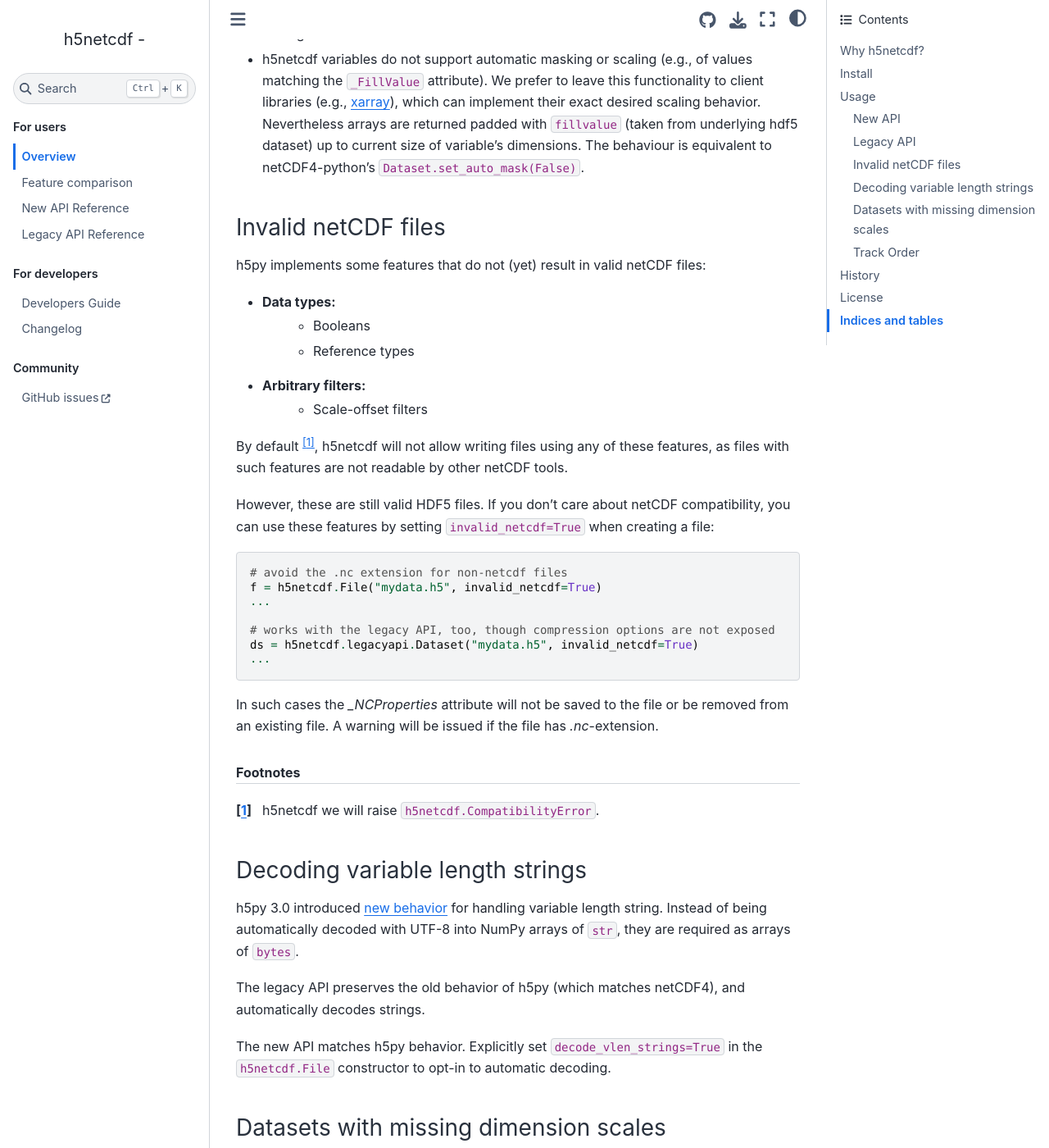
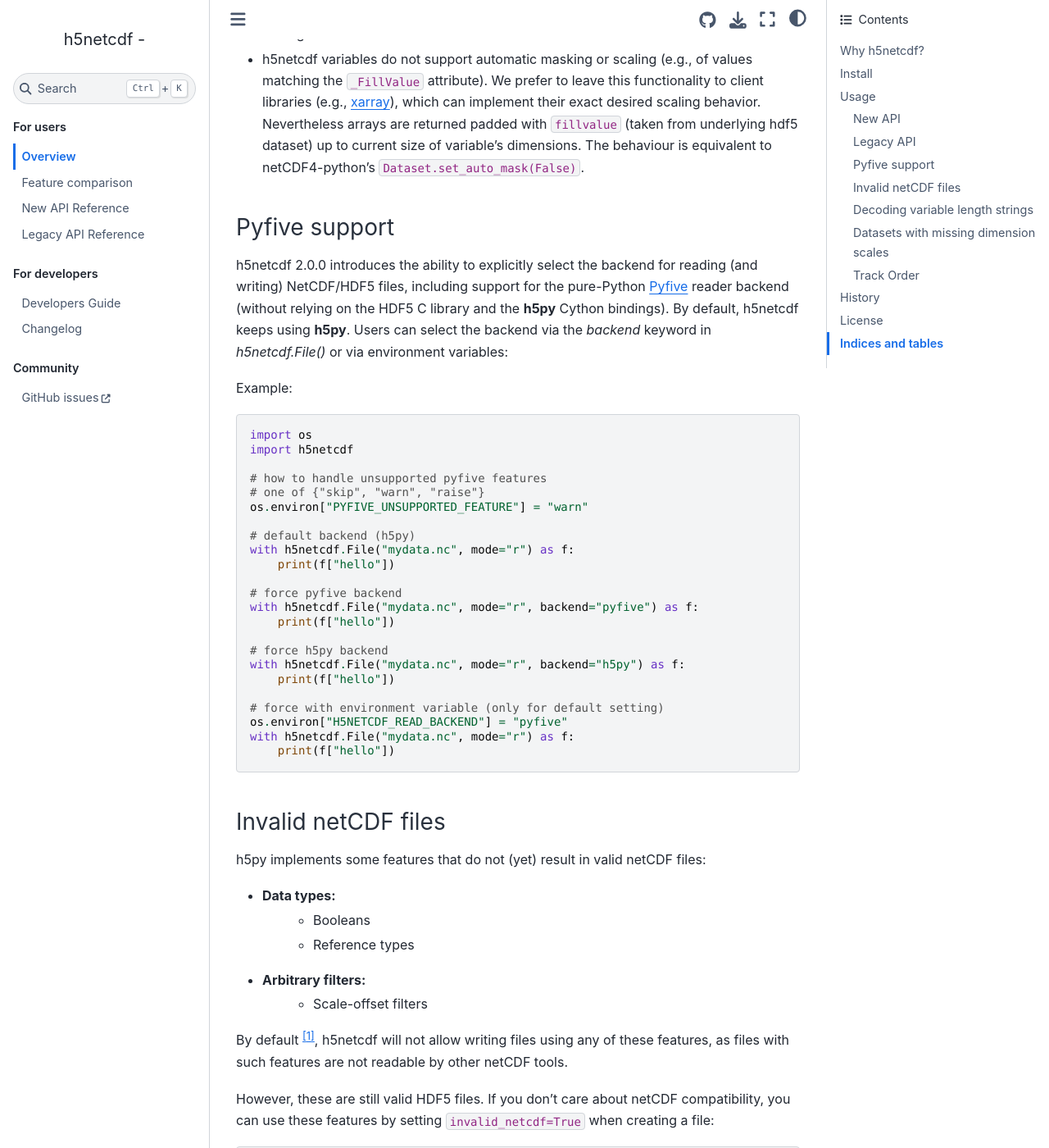
Before and after one commit to h5netcdf/h5netcdf, a Sphinx documentation site: the page built from doc/index.rst, in a window 1280 px wide and 1400 px high, scrolled down 3219 px. Shown: the whole window at 82% size. Built offline with Sphinx 7.4.7 and the Sphinx Book theme 1.1.4, drawn with Linux system fonts in a browser that asks for light colours; the version number could not be read and is left out; some of the changed text lies outside the part shown.

Commit message:
add pyfive support documentation notes, add contributors

```diff
--- a/README.rst
+++ b/README.rst
@@ -156,6 +156,43 @@ exact match. Here is an incomplete list of functionality we don't include:
   current size of variable's dimensions. The behaviour is equivalent to netCDF4-python's
   ``Dataset.set_auto_mask(False)``.
 
+Pyfive support
+~~~~~~~~~~~~~~
+
+h5netcdf 2.0.0 introduces the ability to explicitly select the backend for
+reading (and writing) NetCDF/HDF5 files, including support for the pure-Python `Pyfive`_ reader backend (without relying on the HDF5 C library and the **h5py** Cython bindings). By default, h5netcdf keeps using **h5py**. Users can select the backend via the `backend` keyword in `h5netcdf.File()` or via environment variables:
+
+Example:
+
+.. code-block:: python
+
+    import os
+    import h5netcdf
+
+    # how to handle unsupported pyfive features
+    # one of {"skip", "warn", "raise"}
+    os.environ["PYFIVE_UNSUPPORTED_FEATURE"] = "warn"
+
+    # default backend (h5py)
+    with h5netcdf.File("mydata.nc", mode="r") as f:
+        print(f["hello"])
+
+    # force pyfive backend
+    with h5netcdf.File("mydata.nc", mode="r", backend="pyfive") as f:
+        print(f["hello"])
+
+    # force h5py backend
+    with h5netcdf.File("mydata.nc", mode="r", backend="h5py") as f:
+        print(f["hello"])
+
+    # force with environment variable (only for default setting)
+    os.environ["H5NETCDF_READ_BACKEND"] = "pyfive"
+    with h5netcdf.File("mydata.nc", mode="r") as f:
+        print(f["hello"])
+
+
+.. _Pyfive: https://github.com/NCAS-CMS/pyfive
+
 .. _invalid netcdf:
 
 Invalid netCDF files
--- a/doc/devguide.rst
+++ b/doc/devguide.rst
@@ -13,6 +13,8 @@ Contributors
 - `Aleksandar Jelenak <https://github.com/ajelenak>`_
 - `Bas Couwenberg <https://github.com/sebastic>`_.
 - `Brett Naul <https://github.com/bnaul>`_
+- `Bryan Lawrence <https://github.com/bnlawrence>`_
+- `David Hassell <https://github.com/davidhassell>`_
 - `David Huard <https://github.com/huard>`_
 - `Dion Häfner <https://github.com/dionhaefner>`_
 - `Drew Parsons <https://github.com/drew-parsons>`_
@@ -31,6 +33,7 @@ Contributors
 - `Scott Henderson <https://github.com/scottyhq>`_
 - `Thomas Kluyver <https://github.com/takluyver>`_
 - `Tom Augspurger <https://github.com/TomAugspurger>`_
+- `Valeriu Predoi <https://github.com/valeriupredoi>`_
 
 If you are interested to contribute, just let us know by creating an issue or pull request on github.
 
--- a/doc/index.rst
+++ b/doc/index.rst
@@ -50,7 +50,7 @@ by Stephan Hoyer. The first `official` ``h5netcdf`` announcement was made by Ste
 `xarray issue tracker`_ only one day later.
 
 The library evolved constantly over the years (fixing bugs and adding enhancements)
-and gained contributions from 21 other :ref:`contributors` so far. The library is widely used,
+and gained contributions from 25 :ref:`contributors` so far. The library is widely used,
 especially as backend within `xarray`_.
 
 Early 2020 Kai Mühlbauer started to add contributions and after some time he volunteered
```
Also changed, not shown: CHANGELOG.rst (+4 -4 lines).
